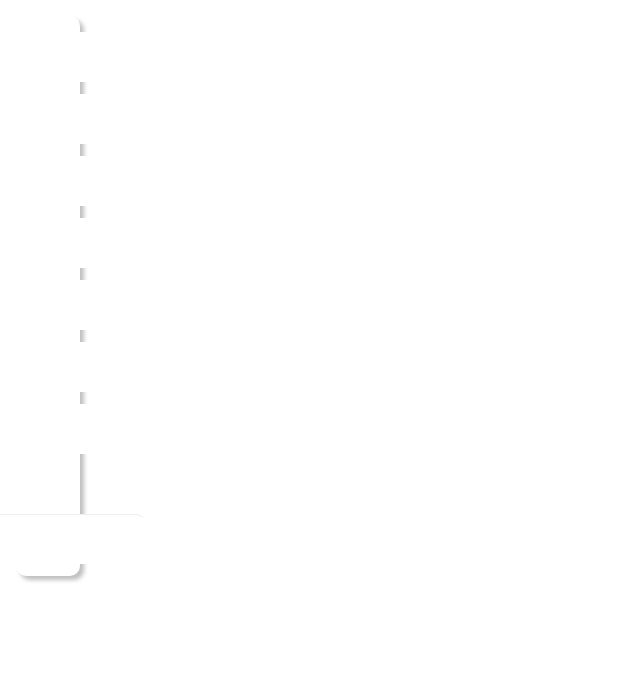
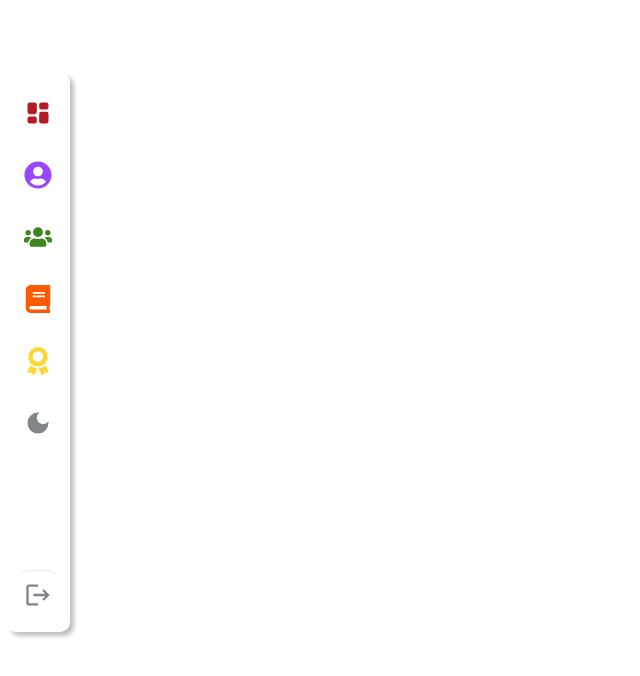
Before and after one commit to filipecosgom/ProjectCitrus, a React (Create React App) app in the folder frontend/: page /menu in a window 1280 px wide. Shown: the top 676 px of the page, without its empty margins (0-640 px from the left). Built offline with nearby package versions, Linux system fonts and the light colour scheme; a web font is replaced by a local one.

Commit message:
Frontend - Menu CSS fixes

```diff
--- a/frontend/src/components/menu/Menu.css
+++ b/frontend/src/components/menu/Menu.css
@@ -1,7 +1,7 @@
 .citrus-menu {
   position: fixed;
-  top: 16px;
-  left: 16px;
+  top: 72px; /* Ajusta para a altura real do teu header */
+  left: 2px;
   width: 64px;
   height: 560px;
   background: #fff;
@@ -14,6 +14,7 @@
   align-items: center;
   padding: 0;
   overflow: visible;
+  margin-left: 4px; /* Pequeno espaço para evitar flicker */
 }
 
 .citrus-menu.expanded {
@@ -67,8 +68,10 @@
 }
 
 .menu-cell-icon {
-  min-width: 28px;
-  min-height: 28px;
+  opacity: 1;
+  width: 28px;
+  height: 28px;
+  color: inherit;
   display: flex;
   align-items: center;
   justify-content: center;
@@ -215,3 +218,10 @@ input:checked + .slider:before {
     height: 40px;
   }
 }
+
+.citrus-menu:not(.expanded) .menu-cell {
+  width: 40px;
+  justify-content: center;
+  padding: 0;
+  gap: 0;
+}
```
